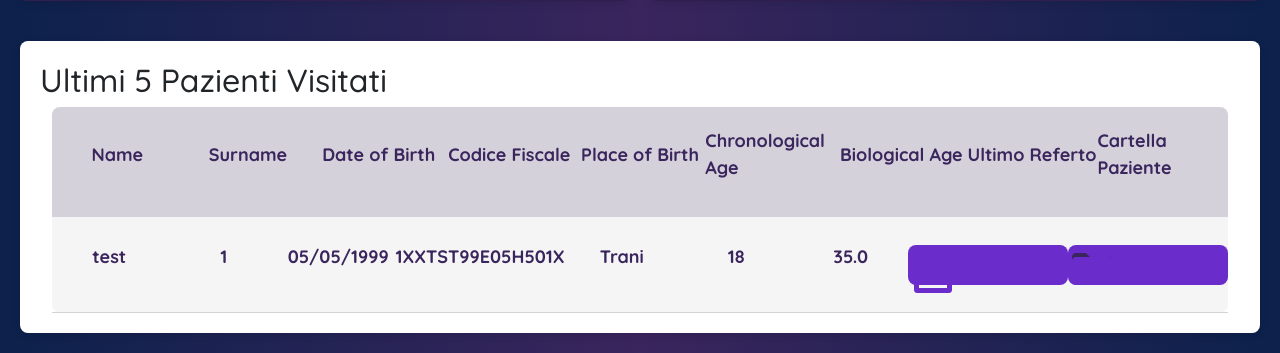
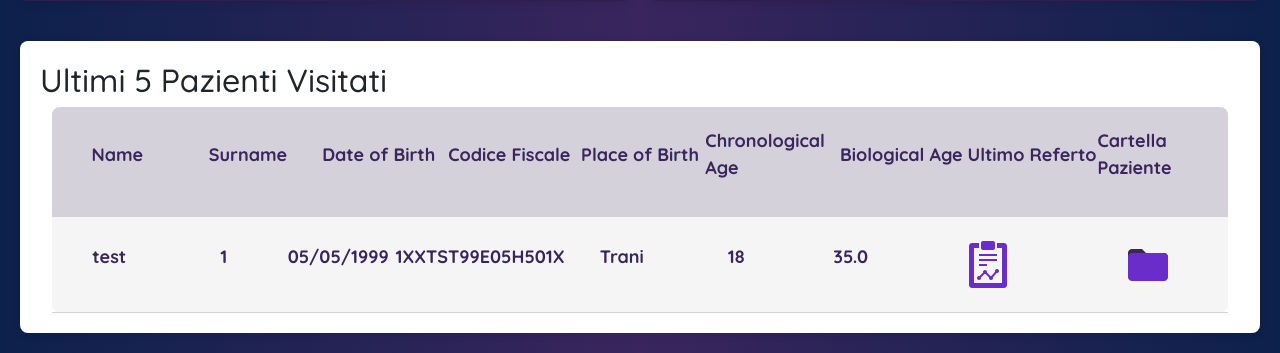
Before and after one commit to vitalagepro/BioVitalAge_Platform_New, a Django app: page /Home_Page in a window 1280 px wide. Shown: the part 1265-1618 px from the top of the page. Run offline with Django 5.2, Linux system fonts and the light colour scheme; data comes from the database, SQL or seed files in the repository; some libraries are stand-ins or nearby versions.

Commit message:
fixati alcuni conflitti

```diff
--- a/BioVitalAge/static/includes/homePage.css
+++ b/BioVitalAge/static/includes/homePage.css
@@ -514,12 +514,15 @@ main {
   background-color: var(--neutral-bg-color);
 }
 .cella a {
-  background-color: var(--contrast-color2);
   color: var(--tittle1);
   border-radius: 8px;
   border: none;
   width: 10rem;
   height: 2.5rem;
+  background: none;
+  display: flex;
+  justify-content: center;
+  align-items: center;
 }
 .content-table {
   overflow: auto;
--- a/BioVitalAge/templates/includes/cartellaPaziente.html
+++ b/BioVitalAge/templates/includes/cartellaPaziente.html
@@ -69,7 +69,6 @@
                     <div class="button-grid">
                         <a href="#"><img src="{% static 'includes/icone/referto.png' %}" alt=""></a>
                         <a href="#"><img src="{% static 'includes/icone/rotella.png' %}" alt=""></a>
-
                     </div>
                 </div>
                 <div class="card-body">
@@ -257,7 +256,6 @@
         </div>
 
 
-
     </main>
 
 
```
